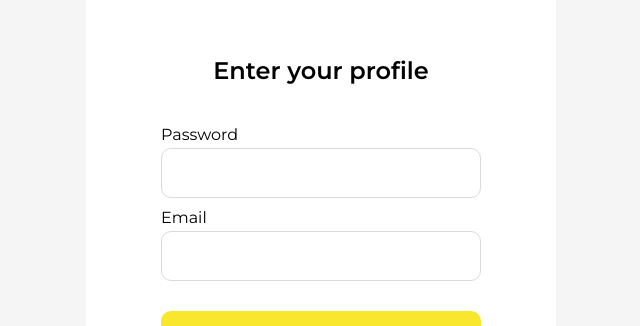
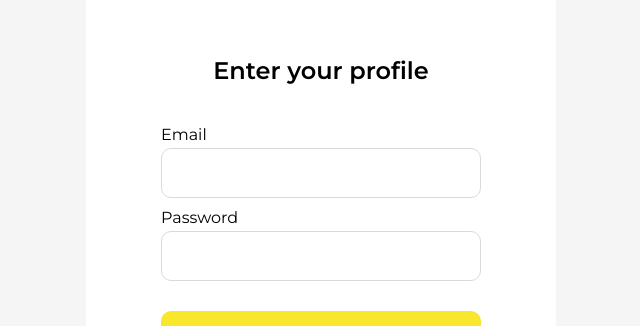
Before and after one commit to af2233/gigaOOP, a SvelteKit app in the folder frontend/: page /login in a window 1280 px wide. Shown: the part 112-438 px from the top of the page, without its empty margins (319-959 px from the left). Built offline with nearby package versions, Linux system fonts and the light colour scheme.

Commit message:
swapped email and password on login page

```diff
--- a/frontend/package.json
+++ b/frontend/package.json
@@ -1,6 +1,6 @@
 {
-	"name": "frontend",
-	"version": "0.0.1",
+	"name": "gigaoop",
+	"version": "1.0.0",
 	"private": true,
 	"scripts": {
 		"dev": "vite dev",
--- a/frontend/src/routes/login/+page.svelte
+++ b/frontend/src/routes/login/+page.svelte
@@ -118,12 +118,12 @@
 			<form method="POST" on:input={hideError}>
 				<div class="input-group">
 					<label class="form__label">
+						<p>Email</p>
+						<input name="email" type="email" class="form__input" value={form?.email ?? ''} required>
+					</label>
+					<label class="form__label">
 						<p>Password</p>
 						<input name="password" type="password" class="form__input" required>
-					</label>
-					<label class="form__label">
-						<p>Email</p>
-						<input name="email" type="email" class="form__input" value={form?.email ?? ''} required>
 					</label>
 				</div>
 				<div class="btn-group">
```
